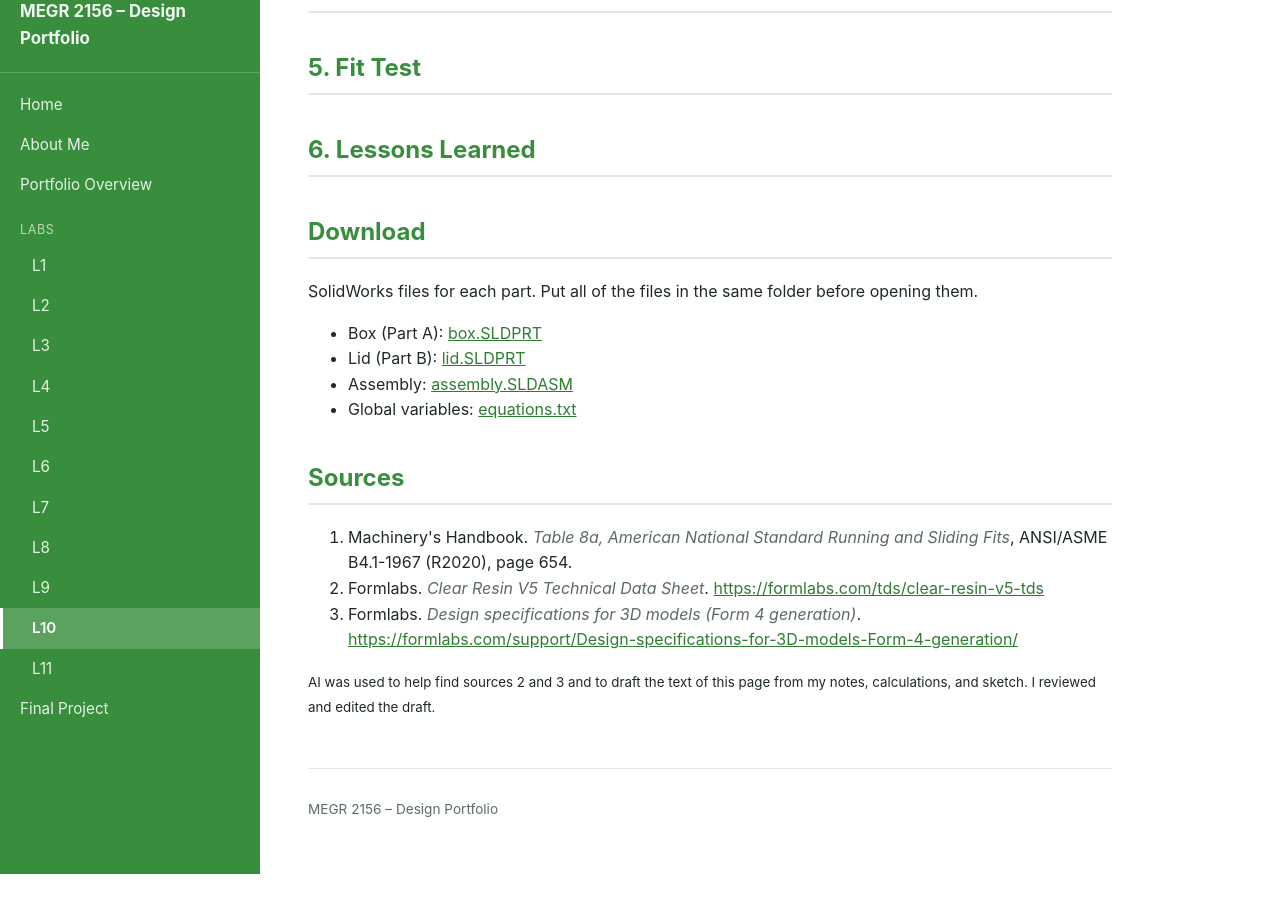
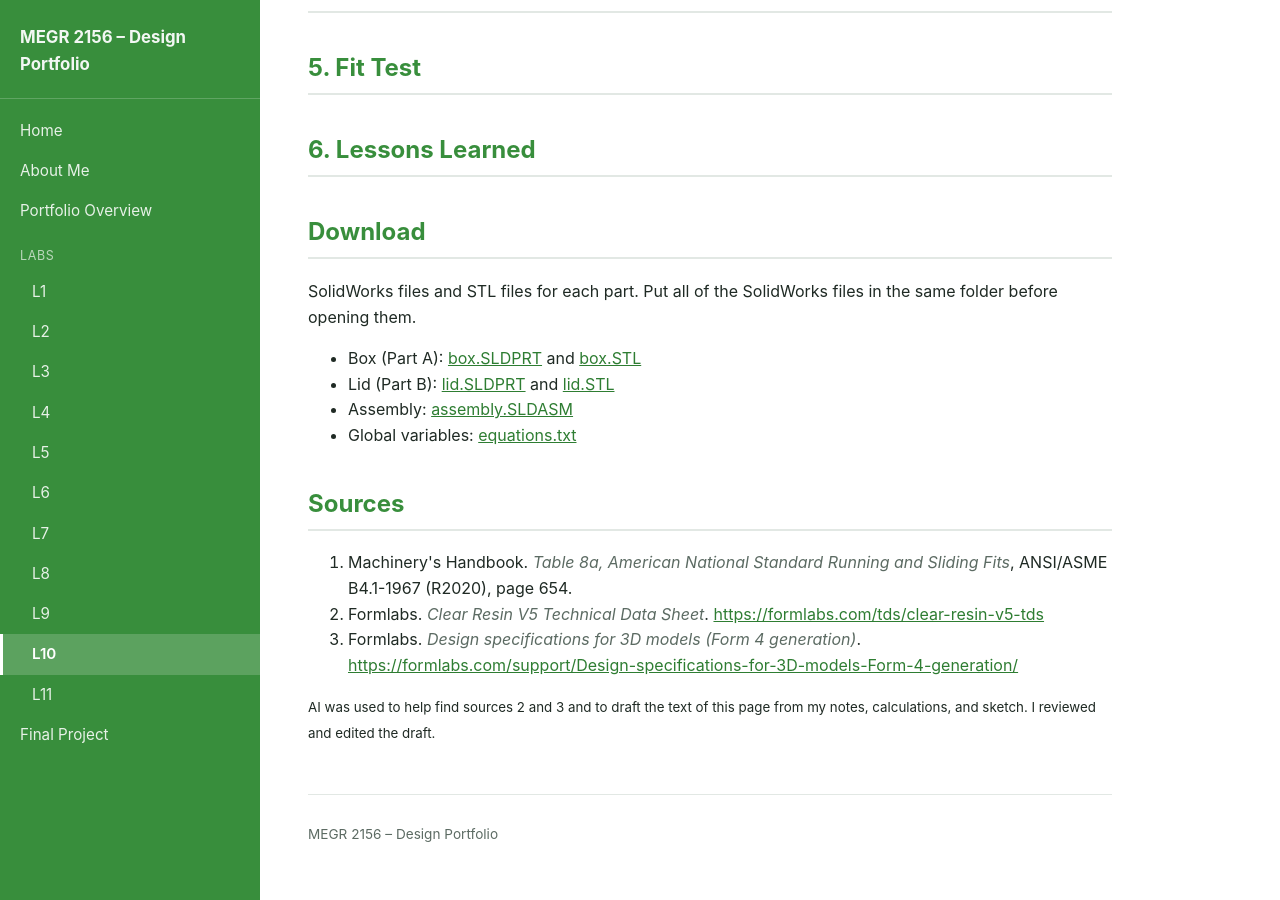
Before and after one commit to juanmasacova/MASACOVA-portfolio, a Jekyll site: the page built from docs/Labs/L10/index.html, in a window 1280 px wide and 900 px high, scrolled down 9802 px. Built offline with Jekyll 4.4.1, drawn with Linux system fonts in a browser that asks for light colours; before the commit the page ends 10676 px from its top, so only the background shows below that.

Commit message:
L10: add STL download links
Co-Authored-By: Claude Sonnet 5.5 <noreply@anthropic.com>
Claude-Session: https://claude.ai/code/session_01RhUpXezzLAhCNXa2newucz

```diff
--- a/docs/Labs/L10/index.html
+++ b/docs/Labs/L10/index.html
@@ -134,10 +134,10 @@ title: "L10 – RC 2 Sliding Fit: Pill Box"
 <h2>6. Lessons Learned</h2>
 
 <h2>Download</h2>
-<p>SolidWorks files for each part. Put all of the files in the same folder before opening them.</p>
+<p>SolidWorks files and STL files for each part. Put all of the SolidWorks files in the same folder before opening them.</p>
 <ul>
-<li>Box (Part A): <a href="box.SLDPRT" download>box.SLDPRT</a></li>
-<li>Lid (Part B): <a href="lid.SLDPRT" download>lid.SLDPRT</a></li>
+<li>Box (Part A): <a href="box.SLDPRT" download>box.SLDPRT</a> and <a href="box.STL" download>box.STL</a></li>
+<li>Lid (Part B): <a href="lid.SLDPRT" download>lid.SLDPRT</a> and <a href="lid.STL" download>lid.STL</a></li>
 <li>Assembly: <a href="assembly.SLDASM" download>assembly.SLDASM</a></li>
 <li>Global variables: <a href="equations.txt" download>equations.txt</a></li>
 </ul>
```
